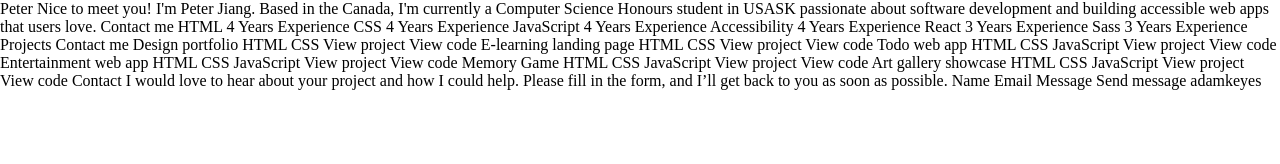
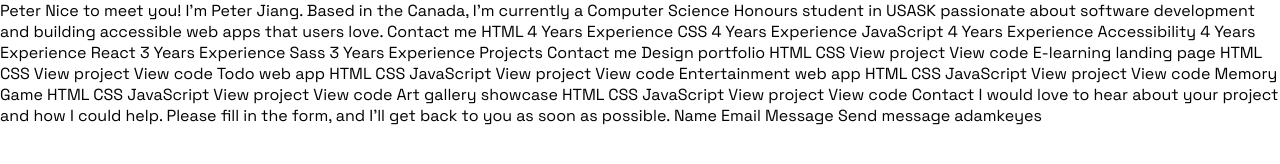
Before and after one commit to peterjiang36/Personal-Website, a plain HTML site: page index.html in a window 1280 px wide. Drawn offline with Linux system fonts and the light colour scheme.

Commit message:
Copy font from Google Font

```diff
--- a/index.html
+++ b/index.html
@@ -3,6 +3,10 @@
 <head>
   <meta charset="UTF-8">
   <meta name="viewport" content="width=device-width, initial-scale=1.0">
+
+  <link rel="preconnect" href="https://fonts.googleapis.com">
+  <link rel="preconnect" href="https://fonts.gstatic.com" crossorigin>
+  <link href="https://fonts.googleapis.com/css2?family=Space+Grotesk:wght@300..700&display=swap" rel="stylesheet">
 
   <link rel="icon" type="image/png" sizes="32x32" href="./assets/images/favicon-32x32.png">
   <link rel="stylesheet" href="style.css">
--- a/style.css
+++ b/style.css
@@ -9,4 +9,5 @@ html {
 
 body {
     margin: 0;
+    font-family: "Space Grotesk", sans-serif;
 }
```
Also changed, not shown: Font/Space_Grotesk/OFL.txt (added), Font/Space_Grotesk/README.txt (added), Font/Space_Grotesk/SpaceGrotesk-VariableFont_wght.ttf (added), Font/Space_Grotesk/static/SpaceGrotesk-Bold.ttf (added), Font/Space_Grotesk/static/SpaceGrotesk-Light.ttf (added), Font/Space_Grotesk/static/SpaceGrotesk-Medium.ttf (added), Font/Space_Grotesk/static/SpaceGrotesk-Regular.ttf (added), Font/Space_Grotesk/static/SpaceGrotesk-SemiBold.ttf (added), 4 other files.
